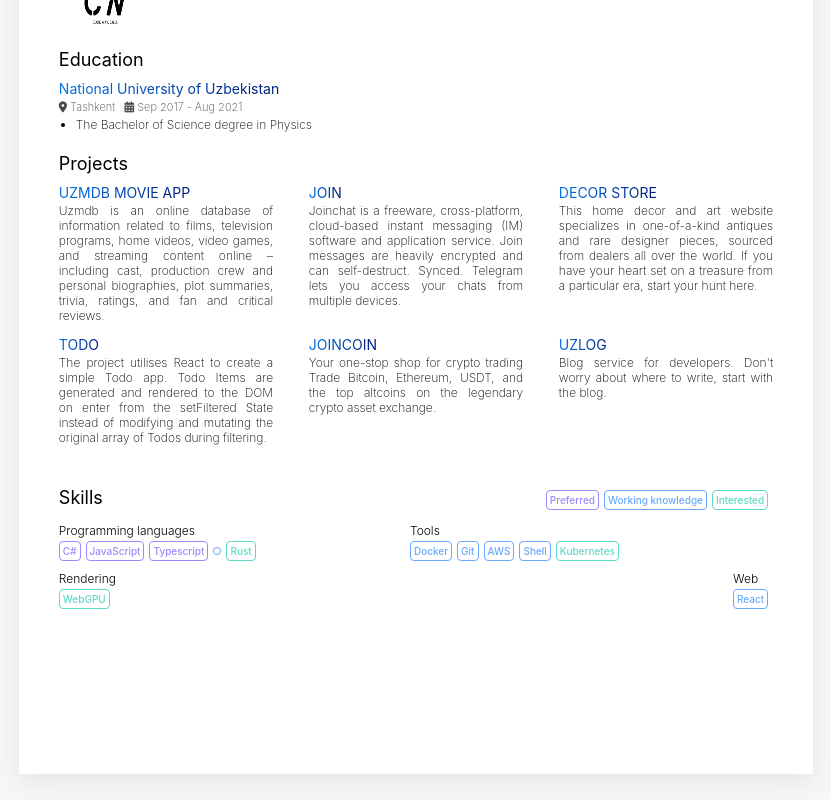
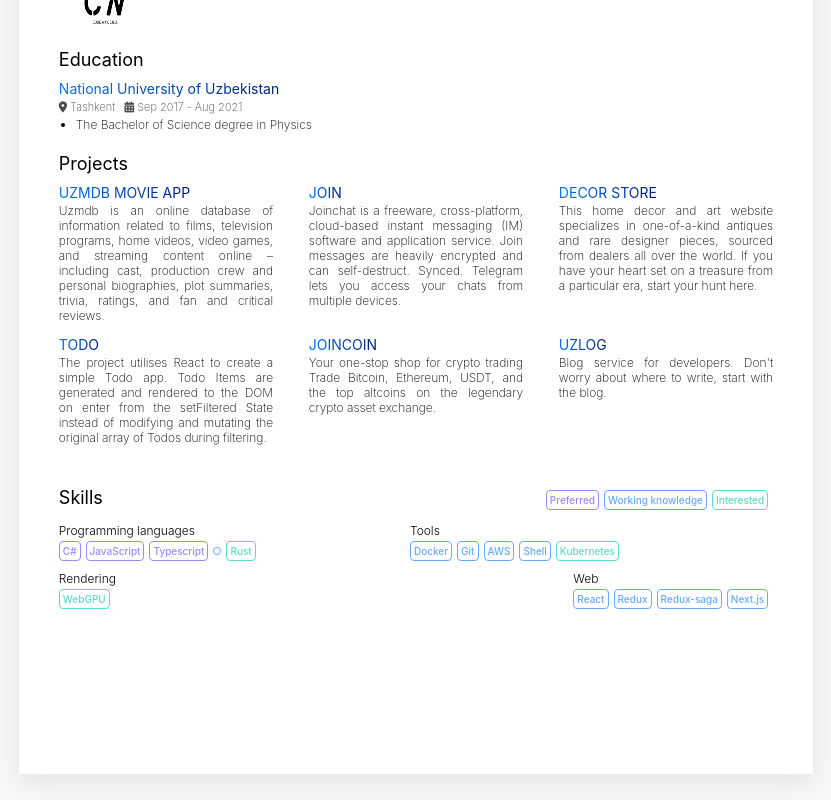
Before and after one commit to codeway-0841/my-resume, a React (Create React App) app: page / in a window 1280 px wide. Shown: the part 374-1174 px from the top of the page, without its empty margins (224-1055 px from the left). Built offline with nearby package versions, Linux system fonts and the light colour scheme.

Commit message:
Update data.js

```diff
--- a/src/data.js
+++ b/src/data.js
@@ -157,7 +157,7 @@ const skillsData = {
   },
   web: {
     preferred: [],
-    knowledge: ["React"],
+    knowledge: ["React","Redux","Redux-saga","Next.js"],
     interested: [],
   },
   rendering: {
```
